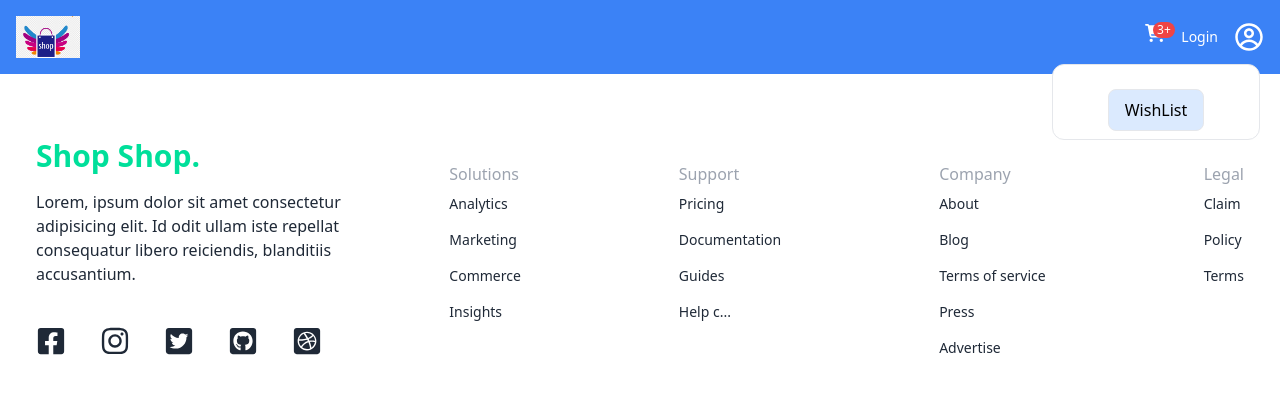
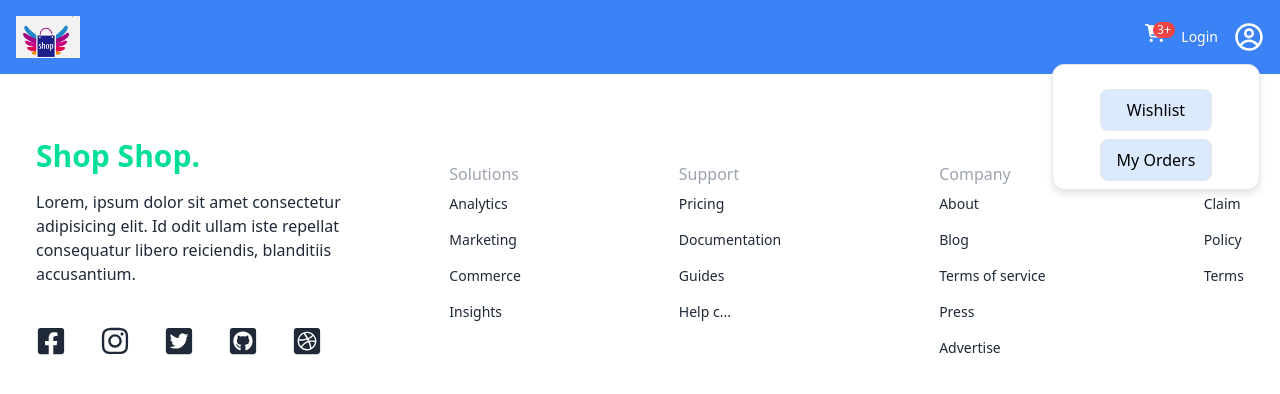
Before and after one commit to saswathyscaler/shop-react, a React (Create React App) app: page /profile in a window 1280 px wide. Shown: the top 394 px of the page. Built offline with nearby package versions, Linux system fonts and the light colour scheme.

Commit message:
add show page

```diff
--- a/src/components/Profile.js
+++ b/src/components/Profile.js
@@ -50,8 +50,6 @@ const Profile = () => {
 
   const msg = localStorage.getItem("message");
 
-
-
   const handleDashboardClick = () => {
     setProfileOpen(false);
     navigate("/admindashboard");
@@ -63,35 +61,37 @@ const Profile = () => {
   };
 
   return (
-    <div
-      className={`bg-white absolute right-0 top-16 border rounded-xl w-52  h-auto mx-5 flex z-10  justify-center ${
-        profileOpen ? "" : "hidden"
-      }`}
-    >
+    <div className={`bg-white absolute right-0 top-16 border rounded-xl w-52 h-auto mx-5 flex z-10 justify-center ${profileOpen ? "" : "hidden"}`} style={{ boxShadow: "0 4px 6px rgba(0, 0, 0, 0.1)" }}>
     <div className="flex flex-col items-center gap-2 m-2">
       <div className="text-center">
-          <h3>{user.name}</h3>
+        <h3 className="text-xl font-semibold">{user.name}</h3>
         <p className="font-normal text-sm text-[#074FB2]">{user.email}</p>
       </div>
       <div>
         {msg === "Logged in as admin" && (
-            <div className="space-x-4 ">
+          <div
+          >
             <button
               onClick={handleDashboardClick}
-                className="cursor-pointer bg-blue-100 hover:bg-slate-300 px-4 py-2 border rounded-lg"
+              className="cursor-pointer bg-blue-100 hover:bg-slate-300 px-4 py-2 border rounded-lg transition duration-300 ease-in-out transform hover:scale-105 w-full"
               >
-                DashBoard
+              Dashboard
             </button>
           </div>
         )}
       </div>
       <button
-          className="cursor-pointer bg-blue-100 hover:bg-slate-300 px-4 py-2 border rounded-lg"
+        className="cursor-pointer bg-blue-100 hover:bg-slate-300 px-4 py-2 border rounded-lg transition duration-300 ease-in-out transform hover:scale-105 w-full"
         onClick={handleWishlistClick}
       >
-          WishList
+        Wishlist
       </button>
-
+      <button
+        className="cursor-pointer bg-blue-100 hover:bg-slate-300 px-4 py-2 border rounded-lg transition duration-300 ease-in-out transform hover:scale-105 w-full"
+        onClick={() => { navigate("/showorderuser"); setProfileOpen(false) }}
+      >
+        My Orders
+      </button>
     </div>
   </div>
   );
--- a/src/components/admin/AdminDashboard.js
+++ b/src/components/admin/AdminDashboard.js
@@ -14,6 +14,12 @@ const AdminDashboard = () => {
           All Products
         </button>
         <button
+        onClick={() => navigate("/addproduct")}
+        className="bg-red-500 hover:bg-red-600 text-white font-bold py-2 px-4 rounded"
+      >
+        Add Products
+      </button>
+        <button
           onClick={() => navigate("/allusers")}
           className="bg-violet-600 hover:bg-blue-600 text-white font-bold py-2 px-4 rounded"
         >
@@ -26,6 +32,12 @@ const AdminDashboard = () => {
           All AllOrders
         </button>
         <button
+        onClick={() => navigate("/showallorders")}
+        className="bg-green-500 hover:bg-green-600 text-white font-bold py-2 px-4 rounded"
+      >
+      Order confirm
+      </button>
+        <button
           onClick={() => navigate("/addcoupons")}
           className="bg-orange-400 hover:bg-green-600 text-white font-bold py-2 px-4 rounded"
         >
@@ -37,12 +49,7 @@ const AdminDashboard = () => {
         >
           All coupons
         </button>
-        <button
-          onClick={() => navigate("/addproduct")}
-          className="bg-red-500 hover:bg-red-600 text-white font-bold py-2 px-4 rounded"
-        >
-          Add Products
-        </button>
+
       </div>
     </>
   );
--- a/src/components/admin/ShowAllOrder.js
+++ b/src/components/admin/ShowAllOrder.js
@@ -14,11 +14,15 @@ const ShowAllOrder = () => {
       });
   }, []);
 
+  const handleOrder =async()=>{
+
+  };
   return (
     <div className="container mx-auto py-8">
       <h2 className="text-2xl font-bold mb-4">All Ordered Products</h2>
       <ul className="space-y-4">
-        {orderedProducts.map((product) => (
+      {orderedProducts.map((product) => (
+          <div>
           <li key={product.id} className="bg-white shadow-md p-4 rounded-lg">
             <div className="mb-2">
               <strong className="font-bold">Product ID:</strong>{" "}
@@ -38,8 +42,10 @@ const ShowAllOrder = () => {
               </div>
             </div>
             <ProductDetails productId={product.product_id} />
-          </li>
-        ))}
+            <button onClick={handleOrder}  className="px-4 py-2 bg-slate-400 rounded-sm">Send Order </button>
+            </li>
+            </div>
+            ))}
       </ul>
     </div>
   );
--- a/src/widgets/ShowOrdersUser.js
+++ b/src/widgets/ShowOrdersUser.js
@@ -29,14 +29,14 @@ const ShowOrdersUser = () => {
             item && (
               <div className="bg-white shadow-md p-4 rounded-lg mb-4">
                 <li key={item.id}>
-                  <strong className="font-bold">Order Date:</strong>{" "}
+                  <h1 className="font-thin">Order Date:
                   {item.order_date}
-                  <br />
-                  <strong className="font-bold">Order Status:</strong>{" "}
+                  </h1>
+                  <h1 className="font-thin">Order Status:{" "}
                   {item.order_status === "true"
                     ? "Delivered"
                     : "Ordered/Shipped"}
-                  <br />
+                  </h1>
                 </li>
                 <ProductDetails productId={item.product_id} />
               </div>
@@ -68,9 +68,8 @@ const ProductDetails = ({ productId }) => {
     <div className="mt-4 bg-gray-100 p-4 rounded-lg">
       {product && (
         <div>
-          <strong className="font-bold">Product Name:</strong> {product.name}
-          <br />
-          <strong className="font-bold">Price:</strong> {product.price}
+          <h1 className="font-thin">Product Name: {product.name}</h1>
+          <h1 className="font-thin">Price: {product.price}</h1>
           <br />
         </div>
       )}
```
Lines whose indentation alone changed are shown as unchanged.
